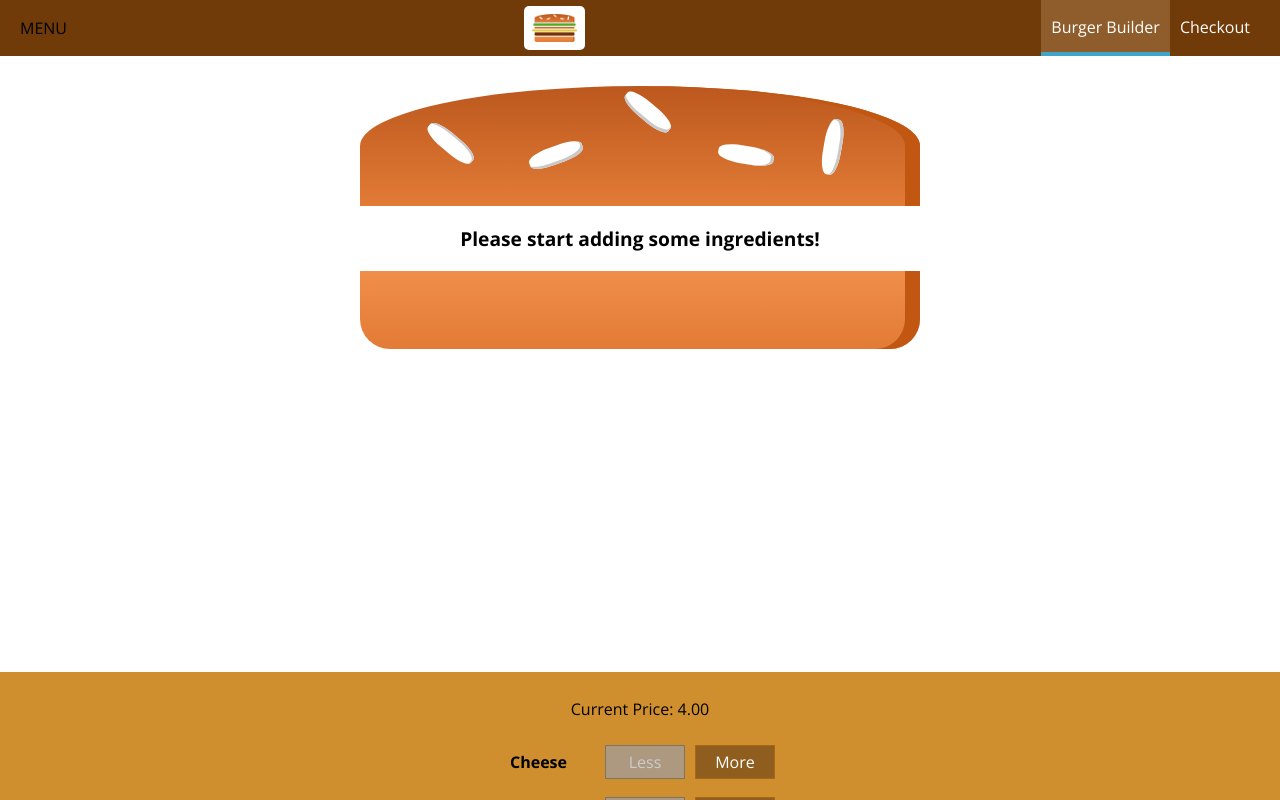
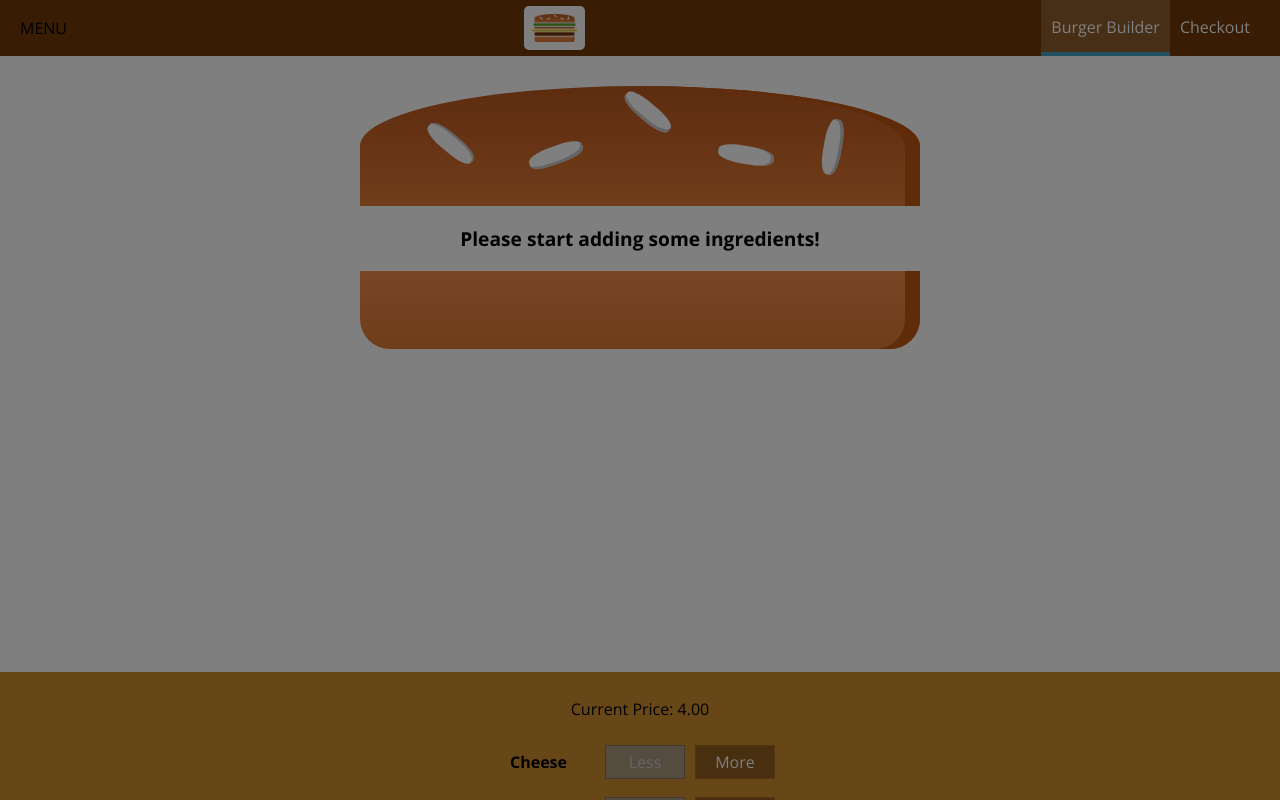
Before and after one commit to AldeonMoriak/unejected-burger-builder, a React (Create React App) app: page / in a window 1280 px wide. Shown: the top 800 px of the page. Built offline with nearby package versions, Linux system fonts and the light colour scheme.

Commit message:
added backdrop to the sidedrawer

```diff
--- a/src/components/Layout/Layout.js
+++ b/src/components/Layout/Layout.js
@@ -1,15 +1,29 @@
-import React from "react";
+import React, { Component } from "react";
 import Aux from "../../hoc/Auxiliary";
 import classes from "./Layout.module.css";
 import Toolbar from "../Navigation/Toolbar/Toolbar";
 import SideDrawer from "../Navigation/SideDrawer/SideDrawer";
 
-const layout = props => (
-  <Aux>
-    <Toolbar />
-    <SideDrawer />
-    <main className={classes.Content}>{props.children}</main>
-  </Aux>
-);
+class Layout extends Component {
+  state = {
+    showSideDrawer: true
+  };
 
-export default layout;
+  sideDrawerClosedHandler = () => {
+    this.setState({ showSideDrawer: false });
+  };
+  render() {
+    return (
+      <Aux>
+        <Toolbar />
+        <SideDrawer
+          closed={this.sideDrawerClosedHandler}
+          open={this.state.showSideDrawer}
+        />
+        <main className={classes.Content}>{this.props.children}</main>
+      </Aux>
+    );
+  }
+}
+
+export default Layout;
--- a/src/components/Navigation/NavigationItems/NavigationItem/NavigationItem.module.css
+++ b/src/components/Navigation/NavigationItems/NavigationItem/NavigationItem.module.css
@@ -1,19 +1,38 @@
+.NavigationItem {
+  margin: 10px 0;
+  box-sizing: border-box;
+  display: block;
+  width: 100%;
+}
+
+.NavigationItem a {
+  color: #8f5c2c;
+  text-decoration: none;
+  width: 100%;
+  box-sizing: border-box;
+  display: block;
+}
+
+.NavigationItem a:hover,
+.NavigationItem a:active,
+.NavigationItem a.active {
+  color: #40a4c8;
+}
+
+@media (min-width: 500px) {
   .NavigationItem {
     margin: 0;
-  box-sizing: border-box;
     display: flex;
     height: 100%;
+    width: auto;
     align-items: center;
   }
 
   .NavigationItem a {
     color: white;
-  text-decoration: none;
     height: 100%;
     padding: 16px 10px;
     border-bottom: 4px solid transparent;
-  box-sizing: border-box;
-  display: block;
   }
 
   .NavigationItem a:hover,
@@ -23,3 +42,4 @@
     border-bottom: 4px solid #40a4c8;
     color: white;
   }
+}
--- a/src/components/Navigation/NavigationItems/NavigationItems.module.css
+++ b/src/components/Navigation/NavigationItems/NavigationItems.module.css
@@ -3,6 +3,13 @@
   padding: 0;
   list-style: none;
   display: flex;
+  flex-flow: column;
   align-items: center;
   height: 100%;
 }
+
+@media (min-width: 500px) {
+  .NavigationItems {
+    flex-flow: row;
+  }
+}
--- a/src/components/Navigation/SideDrawer/SideDrawer.js
+++ b/src/components/Navigation/SideDrawer/SideDrawer.js
@@ -2,11 +2,18 @@
 import classes from "./SideDrawer.module.css";
 import Logo from "../../Logo/Logo";
 import NavigationItems from "../NavigationItems/NavigationItems";
+import Backdrop from "../../UI/Backdrop/Backdrop";
+import Aux from "../../../hoc/Auxiliary";
 
 const sideDrawer = props => {
-  // ...
+  let attachedClasses = [classes.SideDrawer, classes.Close];
+  if (props.open) {
+    attachedClasses = [classes.SideDrawer, classes.Open];
+  }
   return (
-    <div className={classes.SideDrawer}>
+    <Aux>
+      <Backdrop show={props.open} clicked={props.closed} />
+      <div className={attachedClasses.join(" ")}>
         <div className={classes.Logo}>
           <Logo />
         </div>
@@ -14,6 +21,7 @@
           <NavigationItems />
         </nav>
       </div>
+    </Aux>
   );
 };
 
--- a/src/components/Navigation/SideDrawer/SideDrawer.module.css
+++ b/src/components/Navigation/SideDrawer/SideDrawer.module.css
@@ -28,4 +28,5 @@
 
 .Logo {
   height: 11%;
+  margin-bottom: 32px;
 }
--- a/src/components/Navigation/Toolbar/Toolbar.js
+++ b/src/components/Navigation/Toolbar/Toolbar.js
@@ -9,7 +9,7 @@
     <div className={classes.Logo}>
       <Logo />
     </div>
-    <nav>
+    <nav className={classes.DesktopOnly}>
       <NavigationItems />
     </nav>
   </header>
--- a/src/components/Navigation/Toolbar/Toolbar.module.css
+++ b/src/components/Navigation/Toolbar/Toolbar.module.css
@@ -20,3 +20,9 @@
 .Logo {
   height: 80%;
 }
+
+@media (max-width: 499px) {
+  .DesktopOnly {
+    display: none;
+  }
+}
```
Lines whose indentation alone changed are shown as unchanged.
